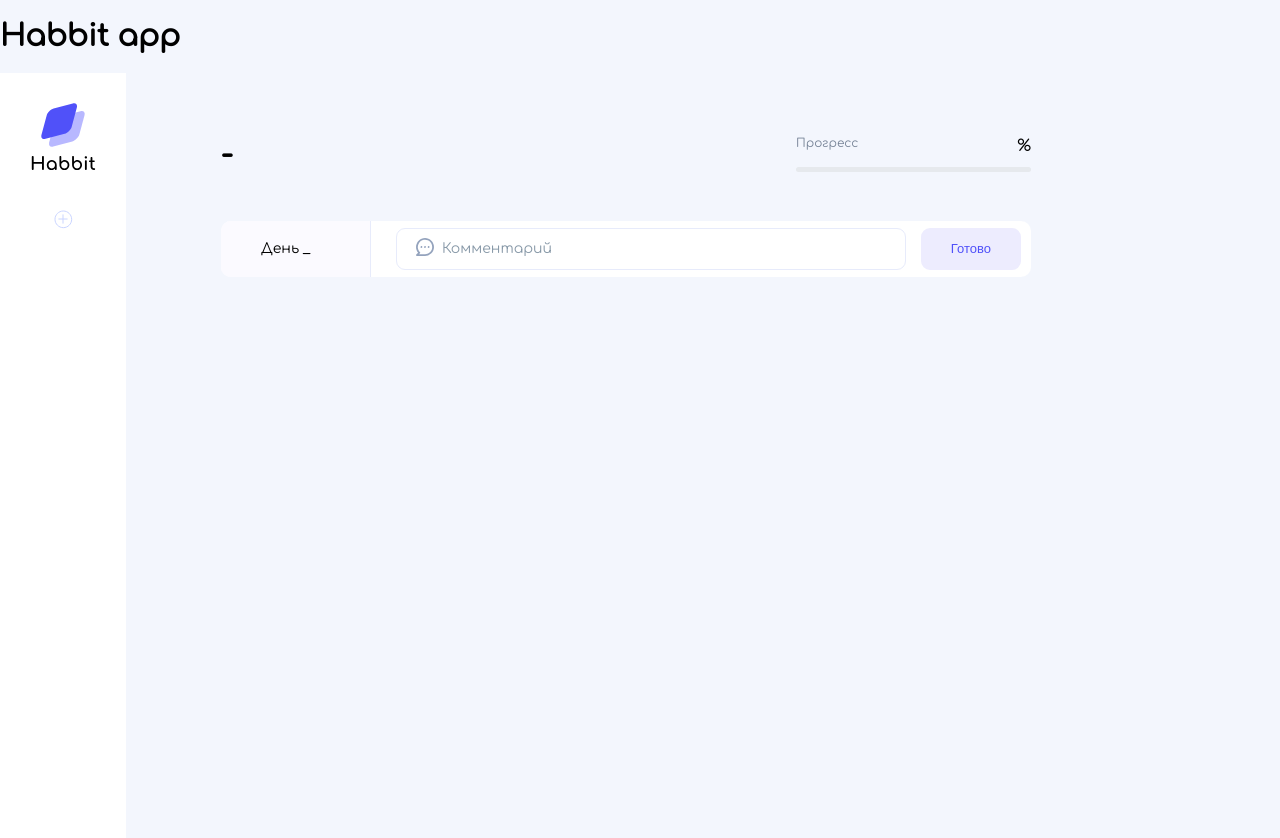
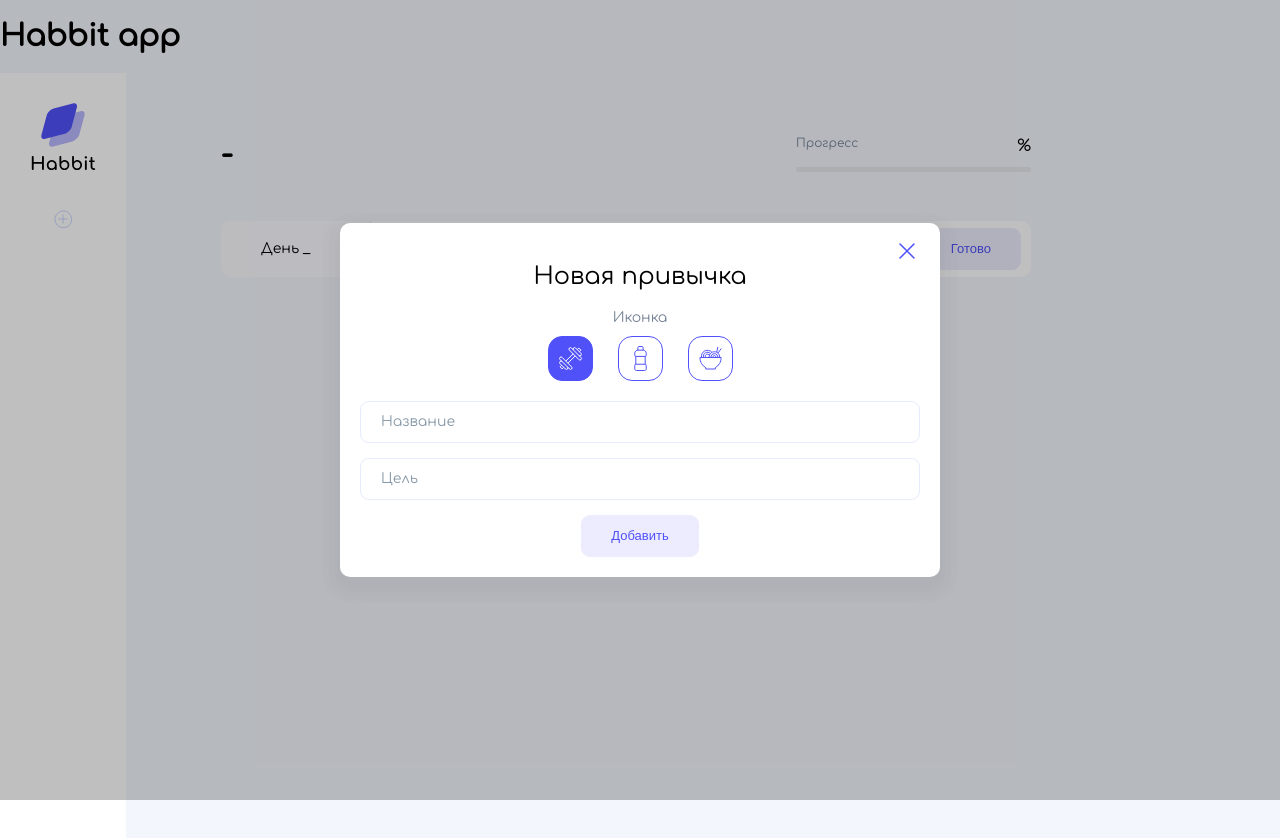
Before and after one commit to FryOS/js-test-1, a plain HTML site: page this/index.html in a window 1280 px wide. Drawn offline with Linux system fonts and the light colour scheme.

Commit message:
Рабочее Добавление привычки и добавление задачи

```diff
--- a/this/index.html
+++ b/this/index.html
@@ -26,7 +26,7 @@
                         <img src="images/food.svg" alt="Вода">
                     </button> -->
                 </div>
-                <button class="menu__add menu__add_active">
+                <button class="menu__add menu__add_active" onclick="togglePopup()">
                     <img src="images/add.svg" alt="Добавить привычку">
                 </button>
             </nav>
@@ -59,10 +59,33 @@
                 </div>
             </main>
         </div>
+        <div class="cover" id="add-habbit_popup">
+            <div class="popup">
+                <h2>Новая привычка</h2>
+                <div class="icon-label">Иконка</div>
+                <div class="icon-select">
+                    <button class="icon icon_active" onclick="setIcon(this,'sport')">
+                        <img src="./images/sport.svg" alt="" >
+                    </button>
+                    <button class="icon" onclick="setIcon(this,'water')">
+                        <img src="./images/water.svg" alt=""  >
+                    </button>
+                    <button class="icon" onclick="setIcon(this,'food')">
+                        <img src="./images/food.svg" alt="" >
+                    </button>
+                    <button type="button" class="popup__close" onclick="togglePopup()">
+                        <img src="./images/close.svg" alt="">
+                    </button>
+                </div>
+                <form action="" class="popup__form" onsubmit="addHabbit(event)">
+                    <input type="text" name="name" placeholder="Название">
+                    <input type="text" name="icon" hidden placeholder="Иконка" value="sport">
+                    <input type="text" name="target" placeholder="Цель">
+                    <button class="button" type="submit">Добавить</button>
+                </form>
+            </div>
+        </div>
     </div>
-
-
-
     <script src="./scripts/app.js"></script>
 </body>
 
--- a/this/scripts/app.js
+++ b/this/scripts/app.js
@@ -2,7 +2,7 @@
 
 let habbits = [];
 const HABBIT_KEY = "HABBIT_KEY";
-let globalActiveId ;
+let globalActiveId;
 
 /*page*/
 const page = {
@@ -15,6 +15,10 @@ const page = {
   content: {
     daysContainer: document.querySelector(".days"),
     nextDay: document.querySelector(".habbit__day"),
+  },
+  popup: {
+    index: document.getElementById("add-habbit_popup"),
+    fieldIcon: document.querySelector(".popup__form input[name='icon']"),
   },
 };
 
@@ -78,13 +82,13 @@ function rerenderContent(activeHabbit) {
     element.innerHTML = `
       <div class="habbit__day">День ${Number(index) + 1}</div>
       <div class="habbit__comment">${activeHabbit.days[index].comment}</div>
-      <button class="habbit__delete">
+      <button class="habbit__delete" onclick="removeDays(${index})">
           <img src="images/delete.svg" alt="Удалить задачу ${index + 1}">
       </button>
     `;
     page.content.daysContainer.appendChild(element);
   }
-  page.content.nextDay.innerHTML = `День ${activeHabbit.days.length + 1}`
+  page.content.nextDay.innerHTML = `День ${activeHabbit.days.length + 1}`;
 }
 
 function rerender(activeHabbitId) {
@@ -96,32 +100,114 @@ function rerender(activeHabbitId) {
   rerenderMenu(activeHabbit);
   rerenderHead(activeHabbit);
   rerenderContent(activeHabbit);
-
 }
 
 function addDays(event) {
-  const form = event.target;
   event.preventDefault();
-  const data = new FormData(form);
-  const comment = data.get("comment");
-  form["comment"].classList.remove("error");
-  if(!comment){
-    form["comment"].classList.add("error");
+
+  const data = validateAndGetFormData(event.target, ["comment"]);
+  if (!data) {
+    return;
   }
-  habbits = habbits.map(habbit => {
-    if(habbit.id === globalActiveId){
+  habbits = habbits.map((habbit) => {
+    if (habbit.id === globalActiveId) {
       return {
         ...habbit,
-        days: habbit.days.concat([{comment}])
-      }
+        days: habbit.days.concat([{ comment: data.comment }]),
+      };
     }
     return habbit;
-  })
-  form["comment"].value = "";
+  });
+  resetForm(event.target, ["comment"]);
   rerender(globalActiveId);
   saveDAta();
 }
 
+function removeDays(index) {
+  habbits = habbits.map((habbit) => {
+    if (habbit.id === globalActiveId) {
+      habbit.days.splice(index, 1);
+      return {
+        ...habbit,
+        days: habbit.days,
+      };
+    }
+    return habbit;
+  });
+  rerender(globalActiveId);
+  saveDAta();
+}
+
+function togglePopup() {
+  console.log(page.popup.index);
+  if (page.popup.index.classList.contains("cover_hidden")) {
+    page.popup.index.classList.remove("cover_hidden");
+  } else {
+    page.popup.index.classList.add("cover_hidden");
+  }
+}
+
+function validateAndGetFormData(form, fields) {
+  const formData = new FormData(form);
+  const res = {};
+  for (const field of fields) {
+    const fieldValue = formData.get(field);
+    form[field].classList.remove("error");
+    if (!fieldValue) {
+      form[field].classList.add("error");
+    }
+    res[field] = fieldValue;
+  }
+  let isValid = true;
+  for (const field of fields) {
+    if (!res[field]) {
+      isValid = false;
+    }
+  }
+  if (!isValid) {
+    return;
+  }
+  return res;
+}
+
+function resetForm(form, fields) {
+  for (const field of fields) {
+    form[field].value = "";
+  }
+}
+
+function addHabbit(event) {
+  event.preventDefault();
+
+  const data = validateAndGetFormData(event.target, [
+    "name",
+    "icon",
+    "target",
+  ]);
+  if (!data) {
+    return;
+  }
+  const maxId = habbits.reduce((acc, habbit) => acc > habbit.id ? acc : habbit.id, 0);
+  habbits.push({
+    id: maxId + 1,
+    name: data.name,
+    target: data.target,
+    icon: data.icon,
+    days: [],
+  });
+
+  resetForm(event.target, ["name", "target"]);
+  togglePopup();
+  saveDAta();
+  rerender(maxId + 1);
+}
+
+function setIcon(context, icon) {
+  page.popup.fieldIcon.value = icon;
+  const activeIcon = document.querySelector(".icon.icon_active");
+  activeIcon.classList.remove("icon_active");
+  context.classList.add("icon_active");
+}
 
 /*init*/
 (() => {
--- a/this/styles/style.css
+++ b/this/styles/style.css
@@ -177,7 +177,7 @@ input::placeholder {
   color: #8899a8;
 }
 
-input.error{
+input.error {
   border: 1px solid red;
 }
 
@@ -214,6 +214,100 @@ input.error {
   cursor: pointer;
 }
 
-.button:hover{
+.button:hover {
   background: #dcdaff;
 }
+
+.cover {
+  position: fixed;
+  left: 0;
+  right: 0;
+  bottom: 0;
+  top: 0;
+  background: rgba(0, 0, 0, 0.25);
+  display: flex;
+  align-items: center;
+  justify-content: center;
+}
+
+.cover_hidden {
+  display: none;
+}
+
+.popup {
+  background: #ffffff;
+  box-shadow: 0px 8px 14px 12px rgba(56, 56, 56, 0.05);
+  border-radius: 10px;
+  max-width: 600px;
+  width: 100%;
+  padding: 20px;
+  position: relative;
+  display: flex;
+  flex-direction: column;
+  align-items: center;
+}
+.popup__close {
+  position: absolute;
+  right: 15px;
+  top: 15px;
+  border: none;
+  background: none;
+  cursor: pointer;
+}
+
+h2 {
+  font-weight: 400;
+  font-size: 24px;
+  line-height: 27px;
+}
+.icon-label {
+  font-size: 14px;
+  line-height: 16px;
+  color: #768396;
+  margin-bottom: 10px;
+}
+
+.icon-select {
+	display: flex;
+	gap: 25px;
+	margin-bottom: 20px;
+}
+
+.icon {
+	border: 1px solid #5051F9;
+	border-radius: 14px;
+	background: white;
+	display: flex;
+	align-items: center;
+	justify-content: center;
+	width: 45px;
+	height: 45px;
+	cursor: pointer;
+}
+
+.icon_active {
+	background: #5051F9;
+}
+
+.icon:hover {
+	background: #6A6AFB;
+}
+
+.icon:hover img {
+	filter: brightness(0) invert(1);
+}
+
+.icon_active img {
+	filter: brightness(0) invert(1);
+}
+
+.popup__form {
+  width: 100%;
+  display: flex;
+  flex-direction: column;
+  align-items: center;
+  gap: 15px;
+}
+.popup__form input {
+  width: 100%;
+}
```
Also changed, not shown: this/images/close.svg (added).
